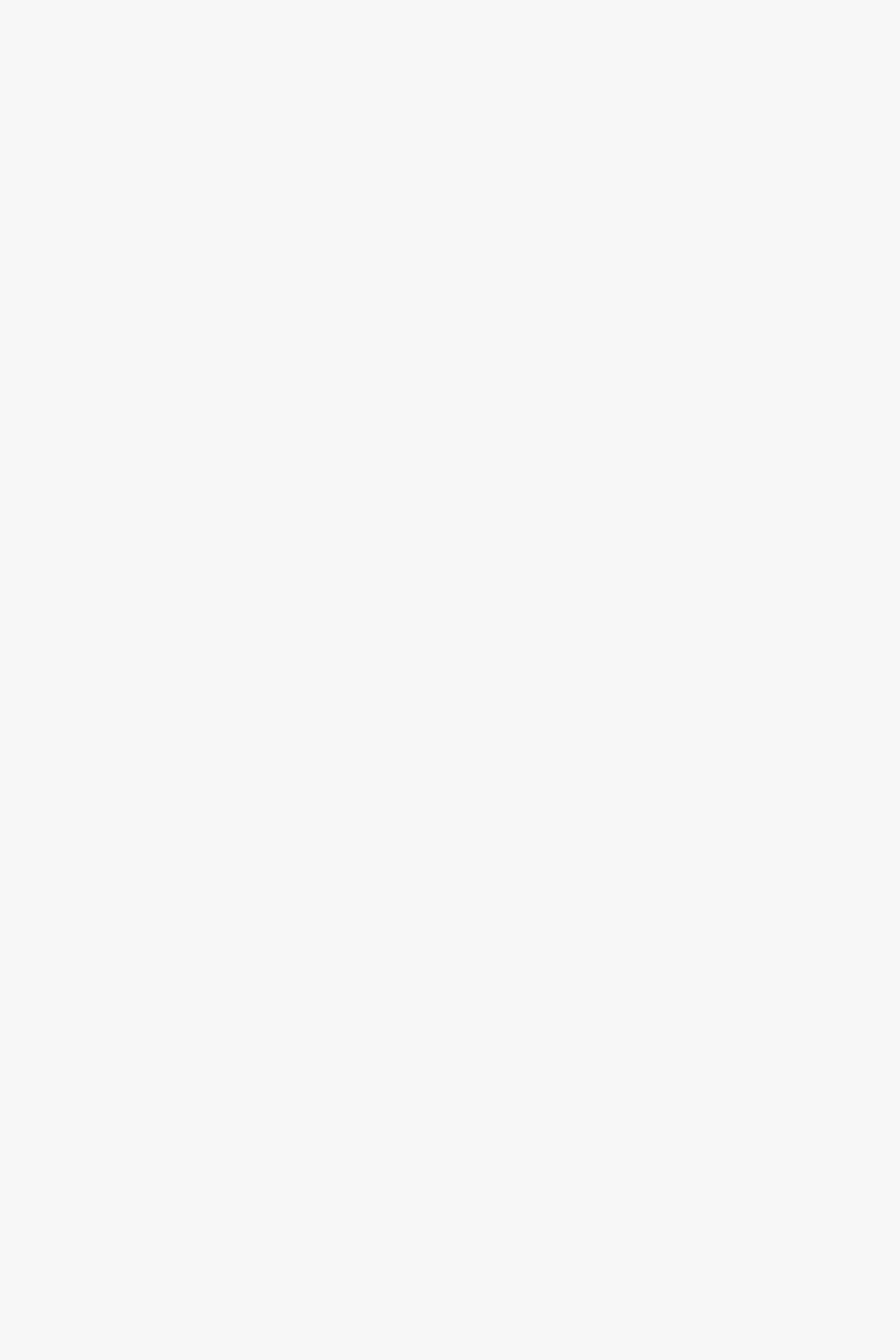
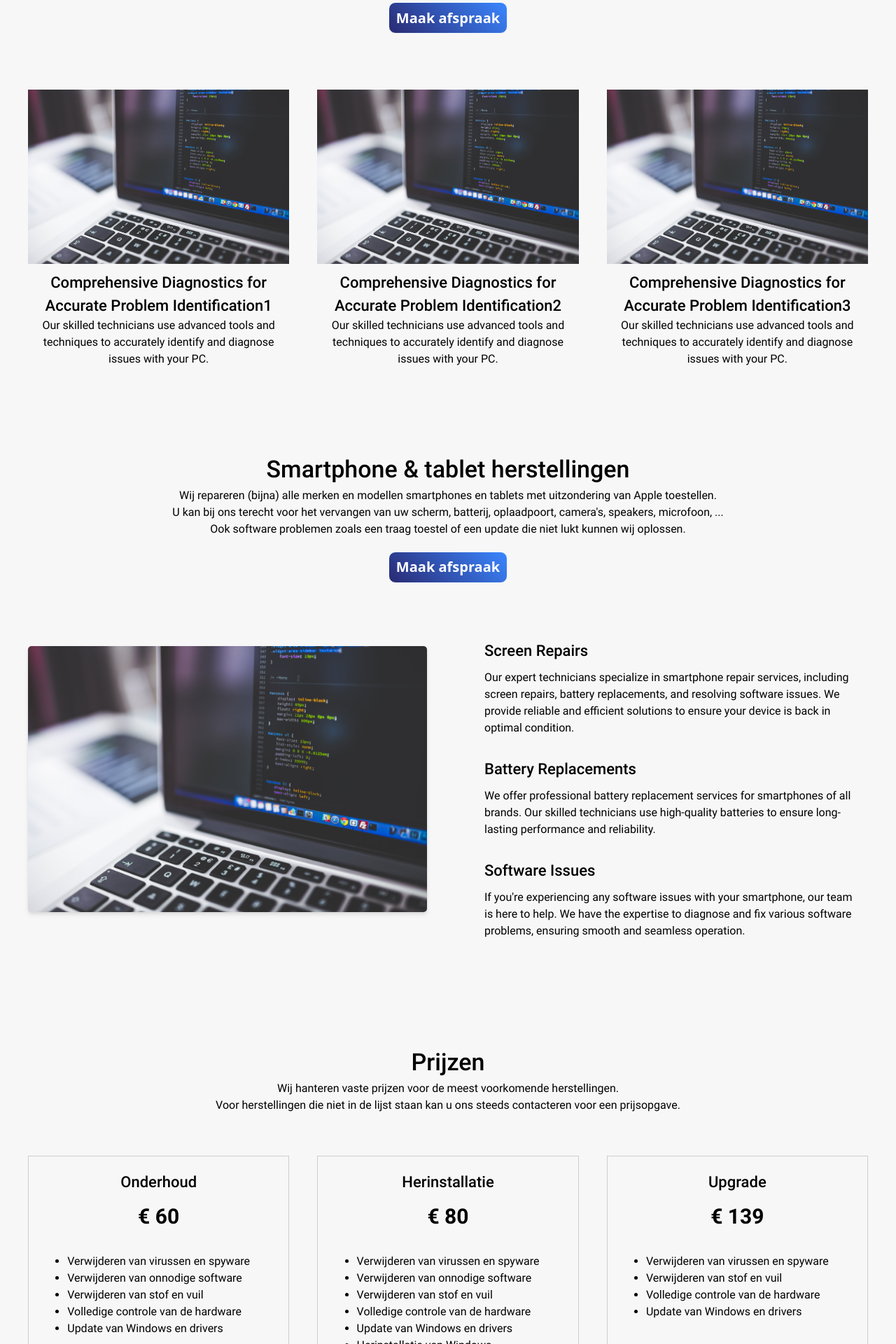
Before and after one commit to kenzo47/pcrepair, a SvelteKit app: page /webdesign in a window 1280 px wide. Before the commit this address had no page. Shown: the part 700-2620 px from the top of the page at 70% size. Before the commit the page ends 800 px from the top, so only its background shows below. Built offline with nearby package versions, Linux system fonts and the light colour scheme.

Commit message:
WIP webdesign.

```diff
--- /dev/null
+++ b/src/routes/webdesign/+page.server.ts
@@ -0,0 +1,5 @@
+import type { PageServerLoad } from './$types'
+
+export const load = (async () => {
+	return {}
+}) satisfies PageServerLoad
--- /dev/null
+++ b/src/routes/webdesign/+page.svelte
@@ -0,0 +1,208 @@
+<script lang="ts">
+	import type { PageData } from './$types'
+	import type { HeaderImageData } from '$lib/types/components/HeaderImage'
+	import type { SectionHeadingDescriptionData } from '$lib/types/components/SectionHeadingDescription'
+	import type { CenterInfoCardData } from '$lib/types/components/CenterInfoCard'
+	import type { HoverInfoItemData } from '$lib/types/components/HoverInfoItem'
+	import type { PriceItemData } from '$lib/types/components/PriceItem'
+
+	import HeaderImage from '$lib/components/HeaderImage.svelte'
+	import SectionHeadingDescription from '$lib/components/hersteldienst/SectionHeadingDescription.svelte'
+	import webdesign from '$lib/assets/images/webdesign.jpg'
+	import CenterInfoCard from '$lib/components/hersteldienst/CenterInfoCard.svelte'
+	import LinkButton from '$lib/components/LinkButton.svelte'
+	import HoverInfoItem from '$lib/components/hersteldienst/HoverInfoItem.svelte'
+	import PriceItem from '$lib/components/hersteldienst/PriceItem.svelte'
+	export let data: PageData
+
+	let imageSwiperData: HeaderImageData = {
+		image: {
+			url: webdesign,
+			alt: 'Webdesign'
+		},
+		title: 'Webdesign',
+		description: 'Wij maken uw website op maat.',
+		section: 'website'
+	}
+	let pcRepairHeading: SectionHeadingDescriptionData = {
+		title: 'Computer & laptop herstellingen',
+		description: [
+			'U kan terecht bij ons voor herstellingen en onderhoud van alle merken en types van computers, ook als deze niet bij ons zijn aangekocht.',
+			'We voeren een gratis diagnose uit en contacteren u wanneer er kosten aan verbonden zijn.',
+			'Na uw goedkeuring voeren we reparaties uit in ons eigen atelier of bij u thuis.'
+		]
+	}
+
+	let phoneRepairHeading: SectionHeadingDescriptionData = {
+		title: 'Smartphone & tablet herstellingen',
+		description: [
+			'Wij repareren (bijna) alle merken en modellen smartphones en tablets met uitzondering van Apple toestellen.',
+			"U kan bij ons terecht voor het vervangen van uw scherm, batterij, oplaadpoort, camera's, speakers, microfoon, ...",
+			'Ook software problemen zoals een traag toestel of een update die niet lukt kunnen wij oplossen.'
+		]
+	}
+
+	let priceHeading: SectionHeadingDescriptionData = {
+		title: 'Prijzen',
+		description: [
+			'Wij hanteren vaste prijzen voor de meest voorkomende herstellingen.',
+			'Voor herstellingen die niet in de lijst staan kan u ons steeds contacteren voor een prijsopgave.'
+		]
+	}
+
+	let centerInfoCardData: CenterInfoCardData[] = [
+		{
+			image: {
+				url: webdesign,
+				alt: 'Computer reparaties'
+			},
+			title: 'Comprehensive Diagnostics for Accurate Problem Identification1',
+			description:
+				'Our skilled technicians use advanced tools and techniques to accurately identify and diagnose issues with your PC.'
+		},
+		{
+			image: {
+				url: webdesign,
+				alt: 'Computer reparaties'
+			},
+			title: 'Comprehensive Diagnostics for Accurate Problem Identification2',
+			description:
+				'Our skilled technicians use advanced tools and techniques to accurately identify and diagnose issues with your PC.'
+		},
+		{
+			image: {
+				url: webdesign,
+				alt: 'Computer reparaties'
+			},
+			title: 'Comprehensive Diagnostics for Accurate Problem Identification3',
+			description:
+				'Our skilled technicians use advanced tools and techniques to accurately identify and diagnose issues with your PC.'
+		}
+	]
+
+	let hoverInfoItemData: HoverInfoItemData[] = [
+		{
+			title: 'Screen Repairs',
+			description:
+				'Our expert technicians specialize in smartphone repair services, including screen repairs, battery replacements, and resolving software issues. We provide reliable and efficient solutions to ensure your device is back in optimal condition.'
+		},
+		{
+			title: 'Battery Replacements',
+			description:
+				'We offer professional battery replacement services for smartphones of all brands. Our skilled technicians use high-quality batteries to ensure long-lasting performance and reliability.'
+		},
+		{
+			title: 'Software Issues',
+			description:
+				"If you're experiencing any software issues with your smartphone, our team is here to help. We have the expertise to diagnose and fix various software problems, ensuring smooth and seamless operation."
+		}
+	]
+
+	let priceCardData: PriceItemData[] = [
+		{
+			title: 'Onderhoud',
+			price: '€ 60',
+			features: [
+				'Verwijderen van virussen en spyware',
+				'Verwijderen van onnodige software',
+				'Verwijderen van stof en vuil',
+				'Volledige controle van de hardware',
+				'Update van Windows en drivers'
+			],
+			button: {
+				url: '#',
+				text: 'Maak afspraak',
+				target: '_self' as '_self'
+			}
+		},
+		{
+			title: 'Herinstallatie',
+			price: '€ 80',
+			features: [
+				'Verwijderen van virussen en spyware',
+				'Verwijderen van onnodige software',
+				'Verwijderen van stof en vuil',
+				'Volledige controle van de hardware',
+				'Update van Windows en drivers',
+				'Herinstallatie van Windows'
+			],
+			button: {
+				url: '#',
+				text: 'Maak afspraak',
+				target: '_self' as '_self'
+			}
+		},
+		{
+			title: 'Upgrade',
+			price: '€ 139',
+			features: [
+				'Verwijderen van virussen en spyware',
+				'Verwijderen van stof en vuil',
+				'Volledige controle van de hardware',
+				'Update van Windows en drivers'
+			],
+			button: {
+				url: '#',
+				text: 'Maak afspraak',
+				target: '_self' as '_self'
+			}
+		}
+	]
+</script>
+
+<!--Header Image-->
+<header class="mb-[4rem] overflow-hidden">
+	<HeaderImage data={imageSwiperData} />
+</header>
+<!--PC Repairs-->
+<section class="wrapper mb-[8rem]">
+	<div class="flex flex-col">
+		<div class="mb-[2rem] flex flex-col items-center">
+			<SectionHeadingDescription data={pcRepairHeading} />
+		</div>
+		<div class="mb-[8rem] flex justify-center">
+			<LinkButton data={{ text: 'Maak afspraak', url: '#', target: '_self' }} />
+		</div>
+	</div>
+	<div class="grid grid-cols-3 gap-[4rem]">
+		{#each centerInfoCardData as centerInfoCard (centerInfoCard.title)}
+			<CenterInfoCard data={centerInfoCard} />
+		{/each}
+	</div>
+</section>
+<!--Smartphone/Tablet Repairs-->
+<section class="wrapper mb-[8rem]">
+	<div class="flex flex-col">
+		<div class="mb-[2rem] flex flex-col items-center">
+			<SectionHeadingDescription data={phoneRepairHeading} />
+		</div>
+		<div class="mb-[8rem] flex justify-center">
+			<LinkButton data={{ text: 'Maak afspraak', url: '#', target: '_self' }} />
+		</div>
+	</div>
+	<div class="flex">
+		<div class="mr-[6rem] flex h-[400px] flex-1 items-center">
+			<img
+				src={webdesign}
+				alt=""
+				class="w-full min-w-[400px] rounded-lg object-contain drop-shadow-md transition-all duration-150 hover:scale-[1.01] hover:cursor-pointer hover:border-2 hover:border-orange-web"
+			/>
+		</div>
+		<div class="flex flex-1 flex-col items-center justify-center">
+			{#each hoverInfoItemData as hoverInfoItem (hoverInfoItem.title)}
+				<HoverInfoItem data={hoverInfoItem} />
+			{/each}
+		</div>
+	</div>
+</section>
+<!--Prices-->
+<section id="prices" class="wrapper mb-[8rem]">
+	<div class="mb-[6rem] flex flex-col items-center">
+		<SectionHeadingDescription data={priceHeading} />
+	</div>
+	<div class="grid grid-cols-3 gap-[4rem]">
+		{#each priceCardData as priceCard (priceCard.title)}
+			<PriceItem data={priceCard} />
+		{/each}
+	</div>
+</section>
```
